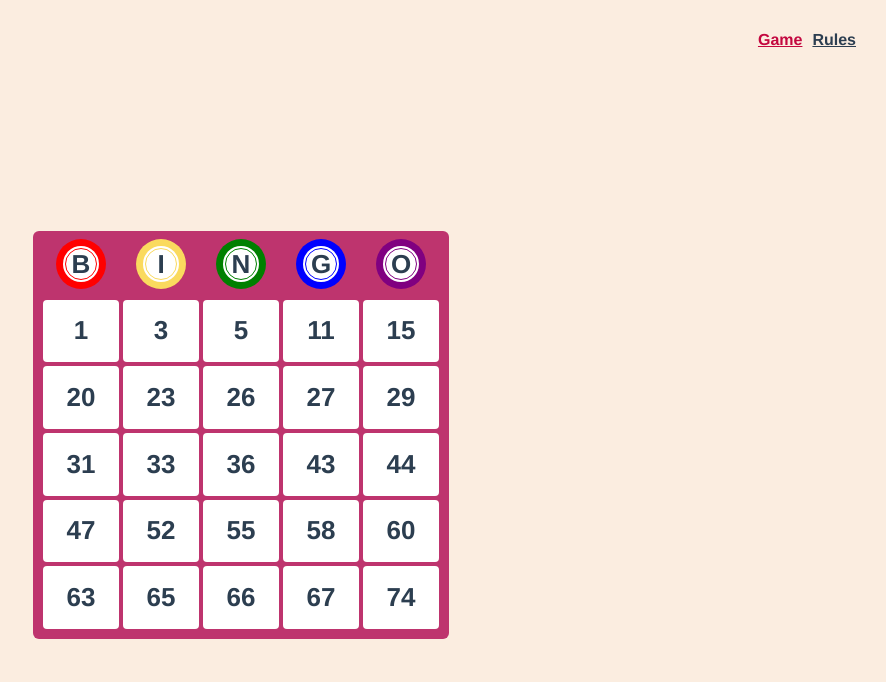
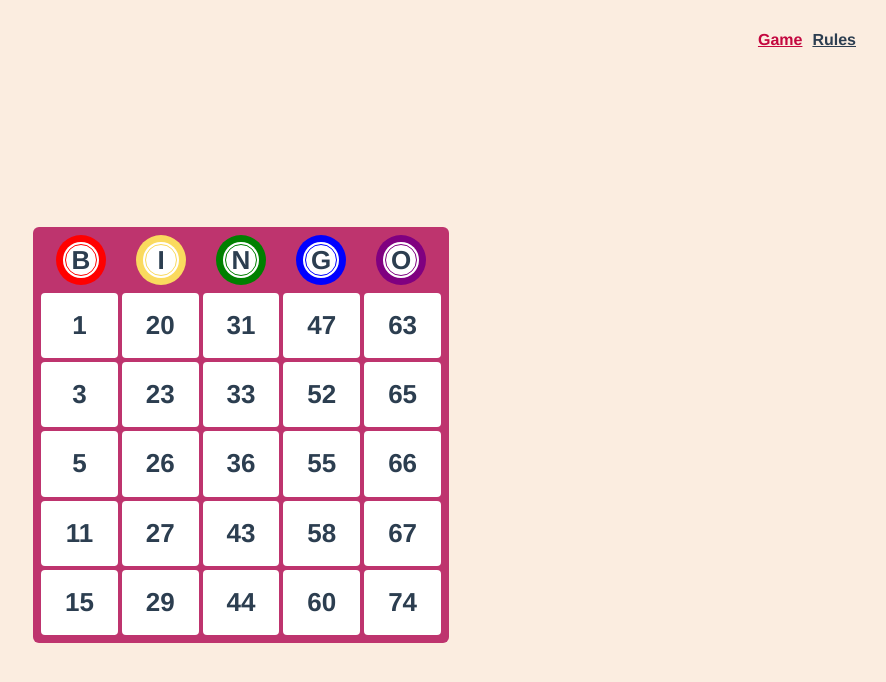
Before and after one commit to ivanna-ostrovets/vuejs-bingo, a Vue app: page /#/ in a window 1280 px wide. Shown: the top 682 px of the page, without its empty margins (394-1280 px from the left). Built offline with nearby package versions, Linux system fonts and the light colour scheme.

Commit message:
Fix game board swapping rows and columns in render

```diff
--- a/src/components/GameBoard.vue
+++ b/src/components/GameBoard.vue
@@ -1,11 +1,14 @@
 <template>
   <div class="board">
+    <div class="header">
       <template v-for="column in columnNames" :key="column.name + id">
         <div class="cell">
           <ColumnHeader :name="column.name" :color="column.color" />
         </div>
       </template>
+    </div>
 
+    <div class="content">
       <template v-for="(column, index) in board" :key="id + index">
         <GameTile
           v-for="tile in column"
@@ -14,6 +17,7 @@
           class="cell"
         />
       </template>
+    </div>
   </div>
 </template>
 
@@ -43,19 +47,31 @@ export default defineComponent({
 
 <style scoped>
 .board {
-  display: grid;
-  grid-template-columns: repeat(5, 1fr);
-  grid-template-rows: repeat(6, 1fr);
   width: 400px;
   height: 400px;
   background-color: #be346e;
   padding: 8px;
-  padding-top: 0;
   border-radius: 6px;
   font-size: 26px;
   font-weight: bold;
   margin-bottom: 10px;
   margin-right: 10px;
+  display: grid;
+  grid-template-rows: max-content auto;
+  grid-gap: 8px;
+}
+
+.header {
+  display: grid;
+  grid-template-columns: repeat(5, 1fr);
+}
+
+.content {
+  display: grid;
+  grid-template-columns: repeat(5, 1fr);
+  grid-template-rows: repeat(5, 1fr);
+  grid-auto-flow: column;
+  grid-gap: 4px;
 }
 
 .cell {
--- a/src/components/GameTile.vue
+++ b/src/components/GameTile.vue
@@ -18,6 +18,5 @@ export default defineComponent({
 .tile {
   border-radius: 4px;
   background-color: white;
-  margin: 2px;
 }
 </style>
```
Lines whose indentation alone changed are shown as unchanged.
